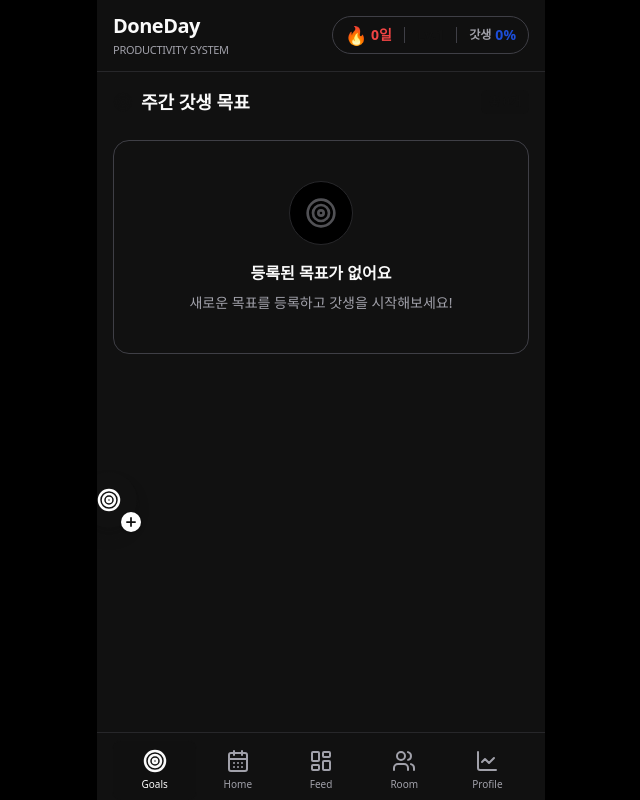
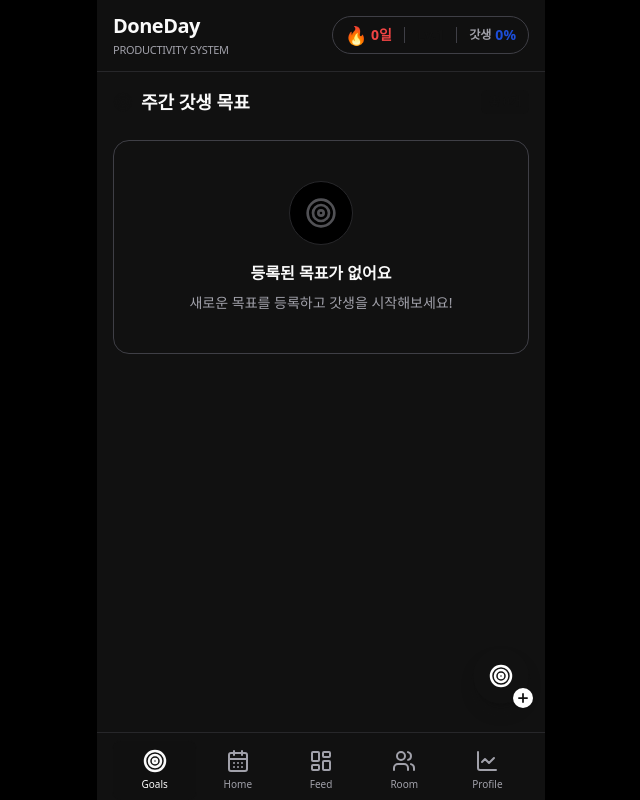
Before and after one commit to ilovedoraemon97-ops/nextjs-boilerplate, a Next.js app: page /goals in a window 1280 px wide. Shown: the whole page, without its empty margins (319-959 px from the left). Built offline with nearby package versions, Linux system fonts and the light colour scheme; no server answers.

Commit message:
Fix goals FAB positioning

```diff
--- a/app/goals/page.tsx
+++ b/app/goals/page.tsx
@@ -1,5 +1,6 @@
 'use client';
 import { useState, useEffect } from 'react';
+import { createPortal } from 'react-dom';
 import { useDoneDayStore } from '@/store/useDoneDayStore';
 import Header from '@/components/Header';
 import GoalSettingModal from '@/components/GoalSettingModal';
@@ -19,6 +20,7 @@
     const searchParams = useSearchParams();
 
     const [isMounted, setIsMounted] = useState(false);
+    const [fabHost, setFabHost] = useState<HTMLElement | null>(null);
 
     // Setting Modal
     const [isSettingOpen, setIsSettingOpen] = useState(false);
@@ -39,6 +41,12 @@
         const startDateStr = format(startOfWeek(new Date(), { weekStartsOn: 1 }), 'yyyy-MM-dd');
         purgePendingGoals(startDateStr);
     }, []);
+
+    useEffect(() => {
+        if (!isMounted) return;
+        const host = document.getElementById('app-shell');
+        setFabHost(host);
+    }, [isMounted]);
 
     useEffect(() => {
         if (!isMounted) return;
@@ -149,9 +157,10 @@
                 )}
             </div>
 
+            {fabHost && createPortal(
                 <button
                     onClick={handleAddClick}
-                className="fixed bottom-24 right-4 left-auto w-14 h-14 bg-primary text-white rounded-full flex items-center justify-center shadow-lg shadow-primary/30 hover:bg-primary-hover hover:scale-105 active:scale-95 transition-all z-40 relative"
+                    className="absolute bottom-24 right-4 left-auto w-14 h-14 bg-primary text-white rounded-full flex items-center justify-center shadow-lg shadow-primary/30 hover:bg-primary-hover hover:scale-105 active:scale-95 transition-all z-[90] pointer-events-auto"
                     style={{ right: 'calc(1rem + env(safe-area-inset-right))', left: 'auto' }}
                     aria-label="갓생 목표 추가"
                 >
@@ -159,7 +168,9 @@
                     <span className="absolute -bottom-1 -right-1 w-5 h-5 rounded-full bg-white text-primary flex items-center justify-center shadow-sm">
                         <Plus className="w-3.5 h-3.5" strokeWidth={3} />
                     </span>
-            </button>
+                </button>,
+                fabHost
+            )}
 
             <GoalSettingModal
                 isOpen={isSettingOpen}
```
Lines whose indentation alone changed are shown as unchanged.
